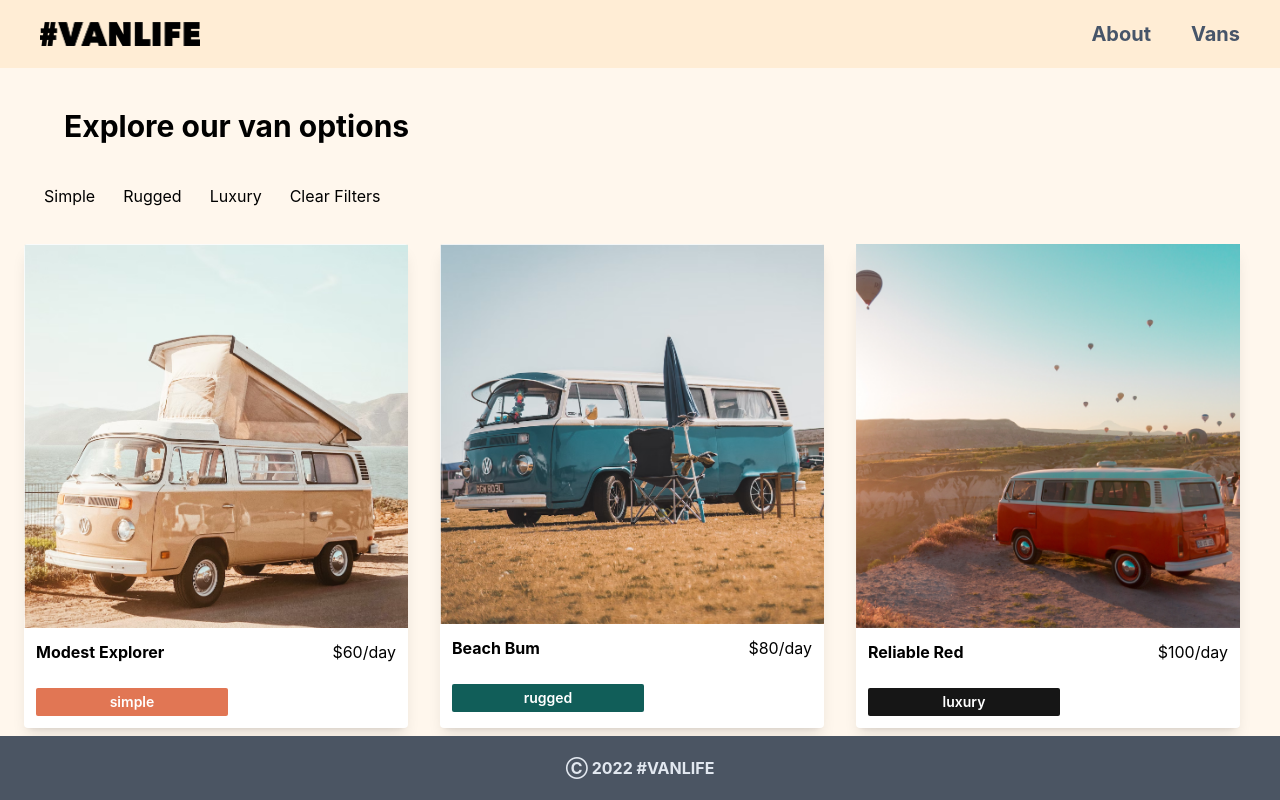
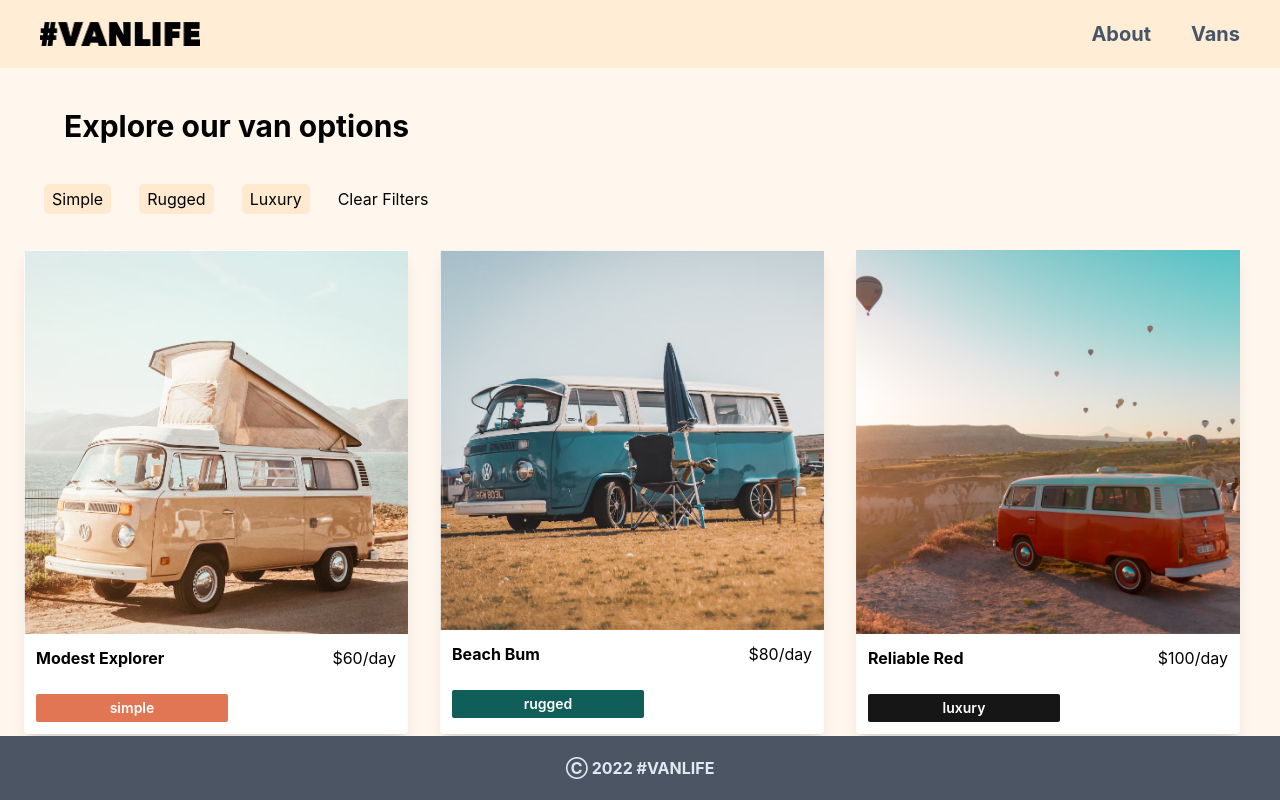
Before and after one commit to HanuSC/react-router-tut, a React (Vite) app: page /vans in a window 1280 px wide. Built offline with nearby package versions, Linux system fonts and the light colour scheme; a web font is replaced by a local one.

Commit message:
filter css

```diff
--- a/src/index.css
+++ b/src/index.css
@@ -7,3 +7,10 @@
 @tailwind base;
 @tailwind components;
 @tailwind utilities;
+
+.filter {
+    display: inline-block;
+    background: #FFEAD0;
+    padding: 0.2rem 0.5rem;
+    border-radius: 5px;
+}
```
